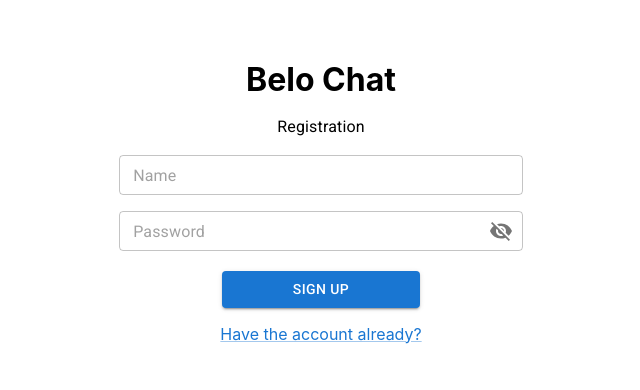
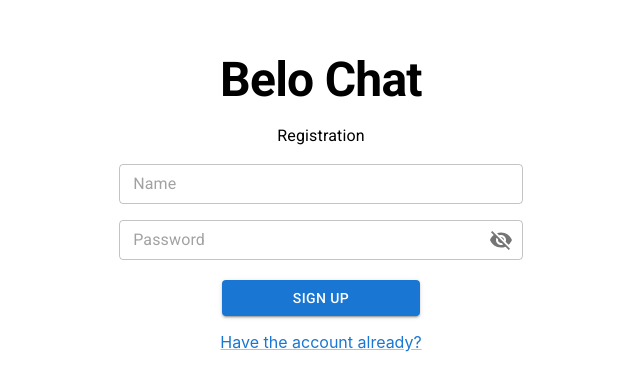
Before and after one commit to mrkelder/messanger, a Next.js app: page / in a window 1280 px wide. Shown: the part 198-588 px from the top of the page, without its empty margins (319-959 px from the left). Built offline with nearby package versions, Linux system fonts and the light colour scheme.

Commit message:
fix: replaced h1 with Typography to work properly with Storybook

```diff
--- a/src/components/AuthPageTemplate/View.tsx
+++ b/src/components/AuthPageTemplate/View.tsx
@@ -61,7 +61,9 @@ const View: FC<TotalProps> = ({
           height="100vh"
           spacing={2}
         >
-          <h1>Belo Chat</h1>
+          <Typography variant="h1" sx={{ fontSize: "3em", fontWeight: "bold" }}>
+            Belo Chat
+          </Typography>
 
           <Typography>{title}</Typography>
 
```
